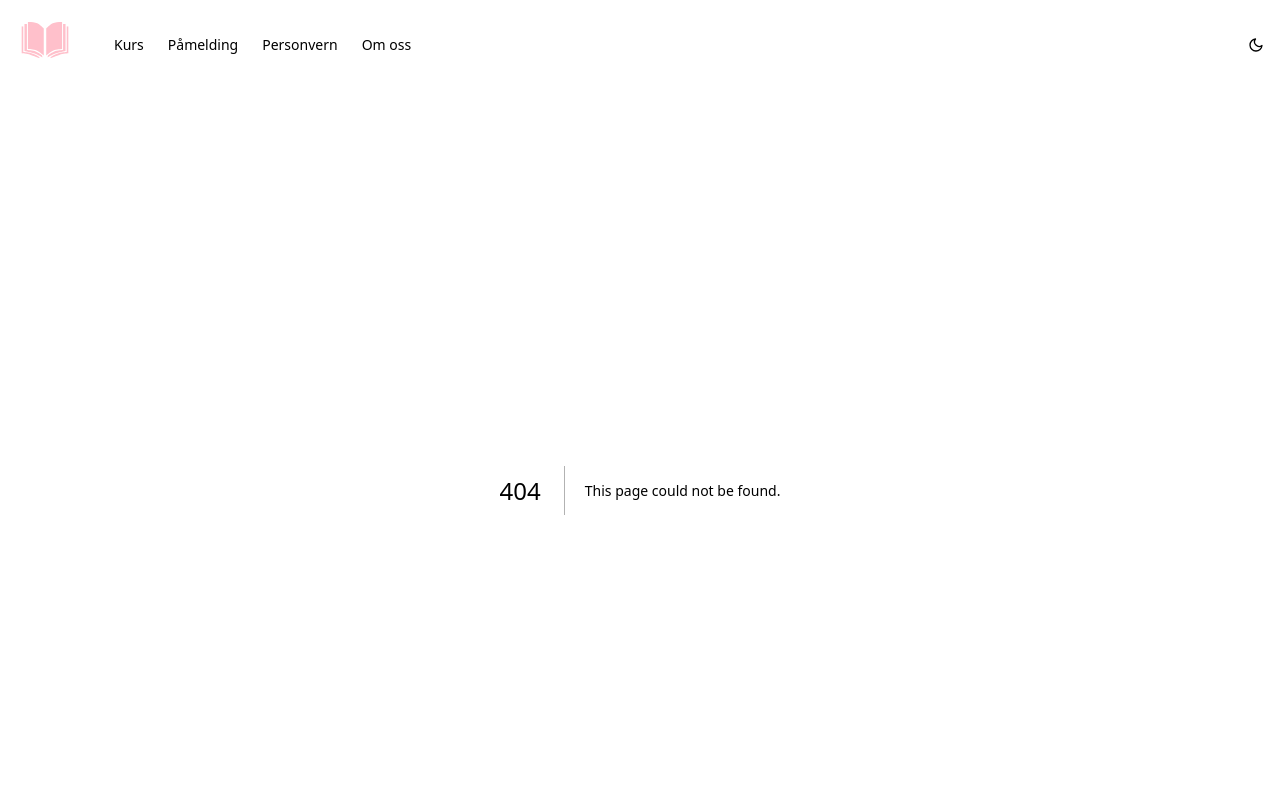
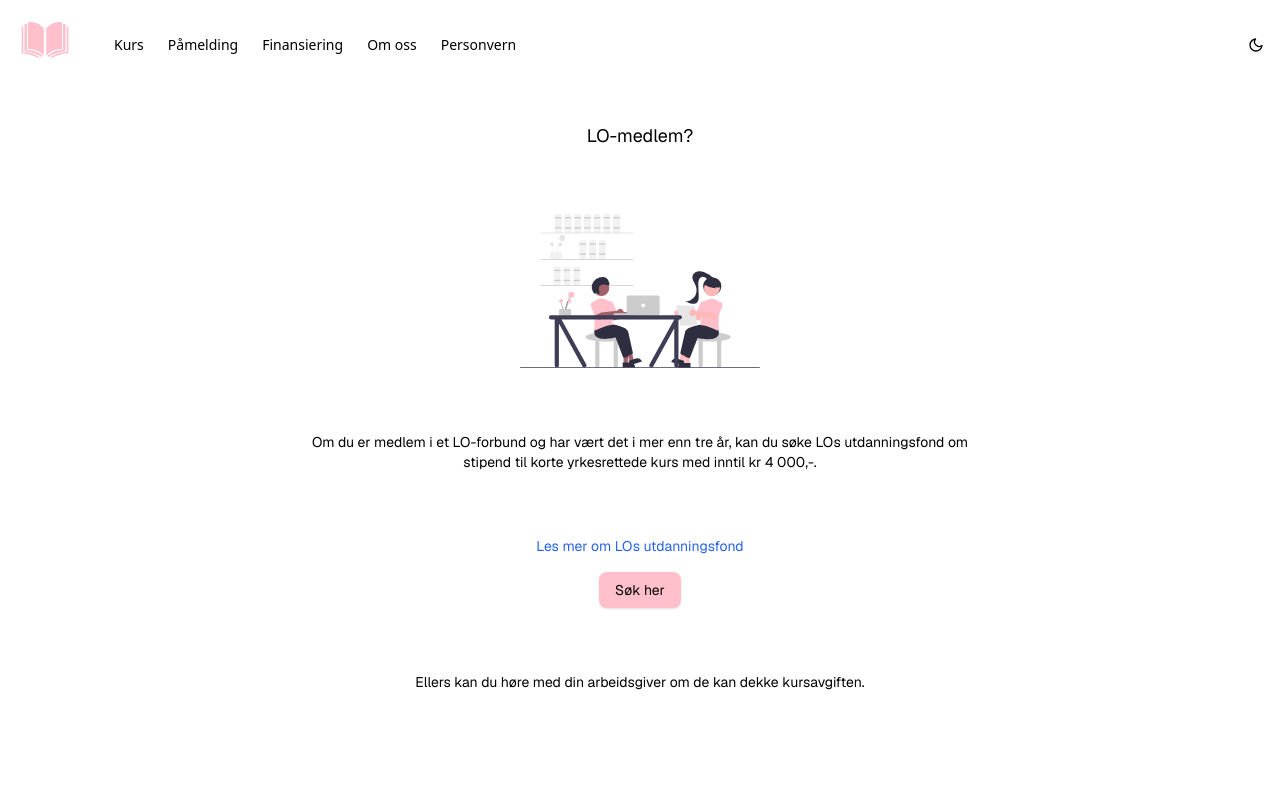
Before and after one commit to andreasgarvik/bisale, a Next.js app: page /finansiering in a window 1280 px wide. Before the commit this address had no page. Shown: the top 800 px of the page. Built offline with nearby package versions, Linux system fonts and the light colour scheme.

Commit message:
lagt til finansiering

```diff
--- a/package.json
+++ b/package.json
@@ -9,6 +9,7 @@
     "lint": "next lint"
   },
   "dependencies": {
+    "lucide-react": "^0.482.0",
     "next": "15.1.7",
     "next-themes": "^0.4.4",
     "react": "^19.0.0",
--- /dev/null
+++ b/src/app/components/LinkButton.tsx
@@ -0,0 +1,14 @@
+'use client'
+
+const LinkButton = ({ to }: { to: string }) => {
+  return (
+    <button
+      onClick={() => window.open(to, "_blank")}
+      className="bg-[#FFC0CB] text-black rounded-lg shadow hover:shadow-lg transition transform hover:scale-105 px-4 py-2"
+    >
+      Søk her
+    </button>
+  );
+}
+
+export default LinkButton;
--- a/src/app/components/NavBar.tsx
+++ b/src/app/components/NavBar.tsx
@@ -20,8 +20,9 @@ const NavBar = () => {
           </Link>
           <Link href="/kurs" className="text-sm">Kurs</Link>
           <Link href="/delta" className="text-sm">Påmelding</Link>
+          <Link href="/finansiering" className="text-sm">Finansiering</Link>
+          <Link href="/om-oss" className="text-sm">Om oss</Link>
           <Link href="/personvern" className="text-sm">Personvern</Link>
-          <Link href="/om-oss" className="text-sm">Om oss</Link>
         </div>
         <div className="pr-4">
           <ThemeSwitch />
--- /dev/null
+++ b/src/app/finansiering/page.tsx
@@ -0,0 +1,39 @@
+import Image from "next/image";
+import LinkButton from "../components/LinkButton";
+
+const Finansiering = () => {
+  return (
+    <main className="flex flex-col min-h-screen items-center justify-items-center pt-8 gap-16 font-[family-name:var(--font-geist-sans)]">
+      <div className="flex flex-col items-center">
+        <div className="text-center text-lg">
+          LO-medlem?
+        </div>
+      </div >
+      <div className="flex flex-col items-center">
+        <Image
+          src="/work-time.svg"
+          alt="unDraw illustration"
+          width={240}
+          height={52}
+          priority
+        />
+      </div>
+      <div className="max-w-2xl w-full text-center text-sm">
+        Om du er medlem i et LO-forbund og har vært det i mer enn tre år, kan du søke LOs utdanningsfond om stipend til korte yrkesrettede kurs med inntil kr 4 000,-.
+      </div>
+      <div className="flex flex-col items-center text-center text-sm">
+        <div className="flex flex-col items-center text-center text-sm gap-4">
+          <a href="https://www.lo.no/hva-vi-gjor/los-utdanningsfond/" className="text-blue-600 hover:underline">
+            Les mer om LOs utdanningsfond
+          </a>
+          <LinkButton to="https://utdanningsfond.lo.no/" />
+        </div>
+      </div>
+      <div className="flex flex-col items-center text-center text-sm">
+        Ellers kan du høre med din arbeidsgiver om de kan dekke kursavgiften.
+      </div>
+    </main>
+  );
+}
+
+export default Finansiering;
--- a/src/app/kurs/page.tsx
+++ b/src/app/kurs/page.tsx
@@ -2,10 +2,10 @@ import Image from "next/image";
 import CourseCard from "../components/CourseCard";
 
 const courses = [
-  { id: 1, title: "Assistentkurs", description: "Vi tilbyr et intensivt 30-timers kurs for deg som ønsker å bli helseassistent. Kurset gir deg en grundig innføring i de grunnleggende ferdighetene du trenger for å arbeide på sykehjem eller i andre institusjoner. Opplæringen går over én uke og avsluttes med en to timers prøve, som sikrer at du har tilegnet deg nødvendig kunnskap og kompetanse.", price: "kr 5 000,-", alignRight: true },
-  { id: 2, title: "Helsefagarbeider teori", description: "Vi tilbyr et omfattende 50-timers teorikurs for assistenter som ønsker å bli helsefagarbeidere. Kurset dekker sentrale temaer som grunnleggende sykdomslære, kommunikasjon, yrkesforståelse og anatomi. Undervisningen er basert på fagbøkene fra helsearbeiderutdanningen, slik at du får et solid teoretisk grunnlag for videre utvikling i yrket.", price: "kr 10 000,-", alignRight: false },
-  { id: 3, title: "Eksamensforberedende kurs", description: "Vi tilbyr et intensivt 10-timers kurs for å forberede deg best mulig. Kurset består av 6 timer gruppeundervisning og 4 timer individuell veiledning, skreddersydd etter dine spesifikke behov for å sikre at du er godt forberedt. Vi er så trygge på at kurset vårt vil hjelpe deg å lykkes, at vi tilbyr en gratis gjennomgang av eksamensoppgaven din i etterkant dersom du ikke skulle bestå.", price: "kr 10 000,-", alignRight: true },
-  { id: 4, title: "Kombokurs: Teori + eksamen", description: "Ønsker du både teorikurset og eksamenskurset? Vi tilbyr begge til en redusert pris, slik at du får en grundig forberedelse til både læring og eksamen – til en ekstra gunstig pris!", price: "kr 16 500,-", alignRight: false },
+  { id: 1, title: "Assistentkurs", hours: 30, description: "Vi tilbyr et intensivt 30-timers kurs på nett for deg som ønsker å bli helseassistent. Kurset gir deg en grundig innføring i de grunnleggende ferdighetene du trenger for å arbeide på sykehjem eller i andre institusjoner. Opplæringen går over én uke og avsluttes med en to timers prøve, som sikrer at du har tilegnet deg nødvendig kunnskap og kompetanse.", price: "kr 5 000,-", alignRight: false },
+  { id: 2, title: "Helsefagarbeider teori", hours: 50, description: "Vi tilbyr et omfattende 50-timers teorikurs på nett for assistenter som ønsker å bli helsefagarbeidere. Kurset dekker sentrale temaer som grunnleggende sykdomslære, kommunikasjon, yrkesforståelse og anatomi. Undervisningen er basert på fagbøkene fra helsearbeiderutdanningen, slik at du får et solid teoretisk grunnlag for videre utvikling i yrket.", price: "kr 10 000,-", alignRight: true },
+  { id: 3, title: "Eksamensforberedende kurs", hours: 10, description: "Vi tilbyr et intensivt 10-timers kurs på nett for å forberede deg best mulig. Kurset består av 6 timer gruppeundervisning og 4 timer individuell veiledning, skreddersydd etter dine spesifikke behov for å sikre at du er godt forberedt. Vi er så trygge på at kurset vårt vil hjelpe deg å lykkes, at vi tilbyr en gratis gjennomgang av eksamensoppgaven din i etterkant dersom du ikke skulle bestå.", price: "kr 10 000,-", alignRight: false },
+  { id: 4, title: "Kombokurs: Teori + eksamen", hours: 60, description: "Ønsker du både teorikurset og eksamenskurset? Vi tilbyr begge til en redusert pris, slik at du får en grundig forberedelse til både læring og eksamen – til en ekstra gunstig pris!", price: "kr 16 500,-", alignRight: true },
 ];
 
 const Kurs = () => {
--- a/src/app/om-oss/page.tsx
+++ b/src/app/om-oss/page.tsx
@@ -4,8 +4,8 @@ const OmOss = () => {
   return (
     <main className="flex flex-col min-h-screen items-center justify-items-center pt-8 gap-24 font-[family-name:var(--font-geist-sans)]">
       <div className="flex flex-col items-center">
-        <div className="text-center text-lg pb-4">
-          BISALE tilbyr kurs og kompetanseheving innenfor helse.
+        <div className="text-center text-lg">
+          BISALE tilbyr nettkurs og kompetanseheving innenfor helse.
         </div>
       </div >
       <div className="flex flex-col items-center">
```
Also changed, not shown: 1 other file (tests, documents, lock files or other folders).
